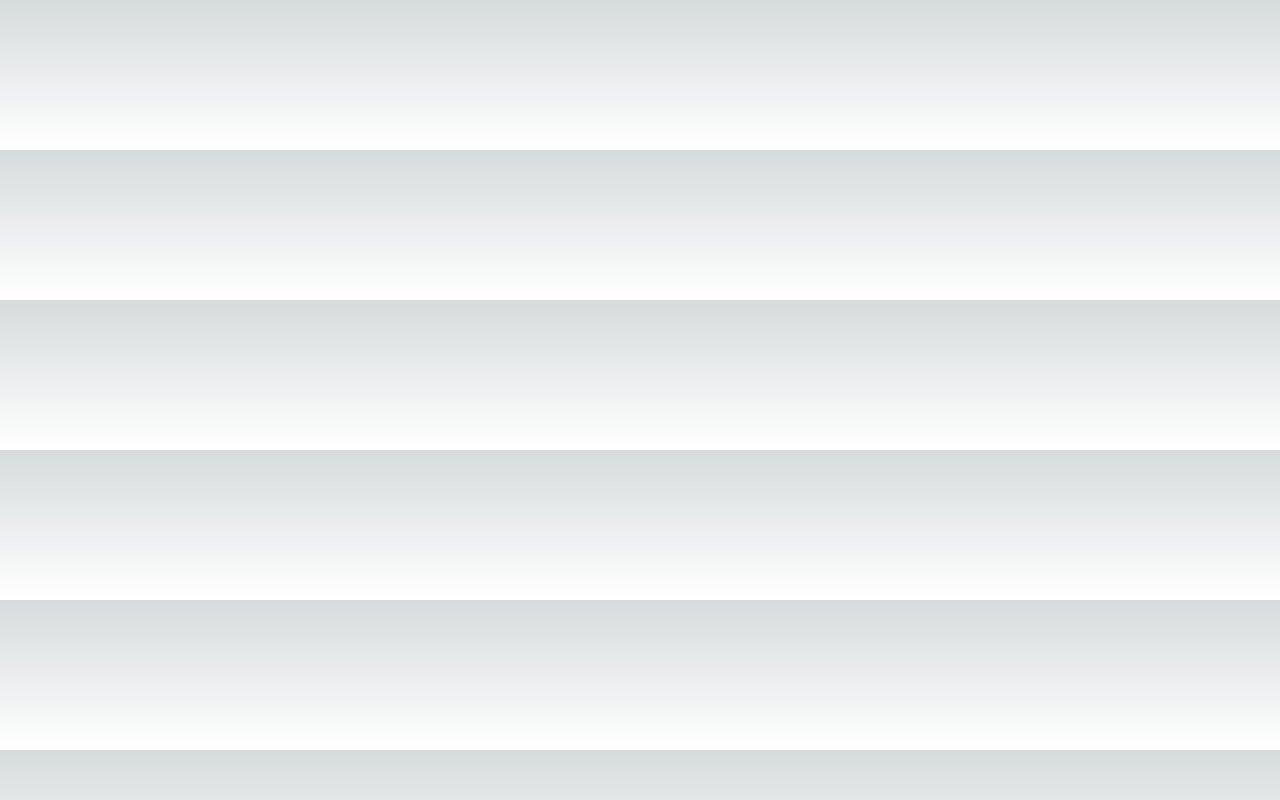
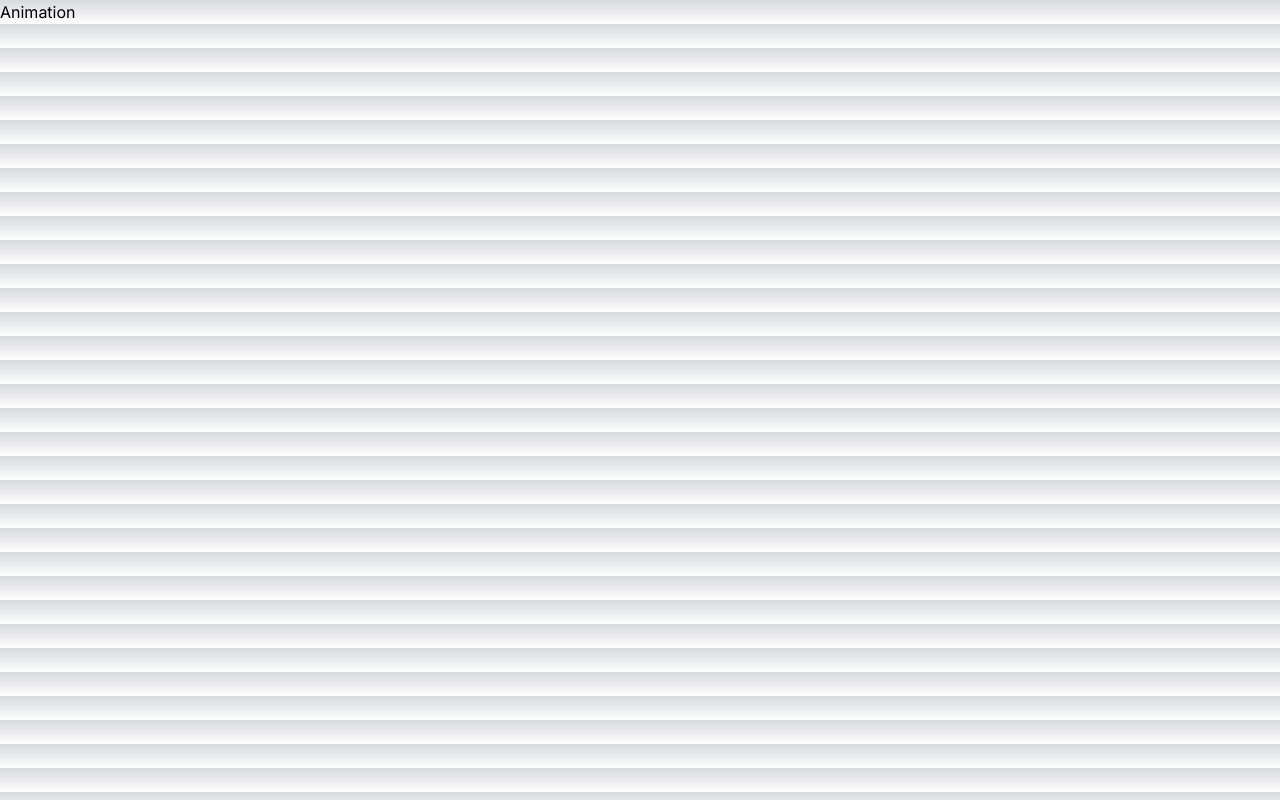
Before and after one commit to hamzaoui1225/hamzaoui1225.github.io, a Next.js app: page /animation in a window 1280 px wide. Built offline with nearby package versions, Linux system fonts and the light colour scheme.

Commit message:
Hamzaoui portfolio

```diff
--- a/app/animation/page.tsx
+++ b/app/animation/page.tsx
@@ -1,129 +1,3 @@
-'use client'
-import { motion } from "framer-motion";
-
-const Pulse = ({ n = 2, duration = 2, delay = 0.8, gap = 50 }) => {
-    return (
-        <motion.div style={{ display: "grid", placeItems: "center" }}>
-            {Array.from({ length: n }, (_, i) => (
-                <motion.div
-                    initial={{ opacity: 0 }}
-                    animate={{ opacity: [0, 1, 0], scale: 1.1 }}
-                    style={{
-                        borderRadius: "50%",
-                        background:
-                            "linear-gradient(90deg, rgba(21, 11, 48, 0.2) 0%, rgba(91, 57, 184, 0.2) 100%)",
-                        border: "1px solid rgb(172, 142, 255)",
-                        gridArea: "1 / 1 / 2 / 2",
-                        width: `${100 + i * gap}px`,
-                        height: `${100 + i * gap}px`,
-                        zIndex: n - i
-                    }}
-                    transition={{
-                        duration: duration + i,
-                        repeat: Infinity,
-                        delay: i * delay,
-                        repeatDelay: n - i - 1,
-                        ease: "easeOut"
-                    }}
-                />
-            ))}
-        </motion.div>
-    );
-};
-
-const PulseSyncFade = ({
-                           n = 4,
-                           duration = 1,
-                           delay = 0.5,
-                           width = 100,
-                           gap = 50
-                       }) => {
-    return (
-        <motion.div
-            style={{ display: "grid", placeItems: "center", position: "relative" }}
-        >
-            {Array.from({ length: n }, (_, i) => {
-                const delta = delay * (i - 1);
-                const pulseDelay = delay + delta;
-                const pulseRepeatDelay = pulseDelay;
-                const pulseDuration = duration + (n - delta);
-                return (
-                    <motion.div
-                        key={i}
-                        style={{
-                            borderRadius: "50%",
-                            background:
-                                "radial-gradient(50% 50% at 50% 50%, rgba(252, 252, 252, 0.3) 0%, #FCFCFC 100%)",
-                            border: "1px solid rgba(228, 228, 228, 0.85)",
-                            gridArea: "1 / 1 / 2 / 2",
-                            width: `${width + gap * i}px`,
-                            aspectRatio: "1/1",
-                            zIndex: n - i
-                        }}
-                        {...(i !== 0 && {
-                            initial: { opacity: 0 },
-                            animate: { opacity: [0, 1, 0], scale: 1.1 },
-                            transition: {
-                                duration: pulseDuration,
-                                delay: pulseDelay,
-                                ease: "easeOut",
-                                repeat: Infinity,
-                                repeatDelay: pulseRepeatDelay
-                            }
-                        })}
-                    />
-                );
-            })}
-        </motion.div>
-    );
-};
-
-const PulseSyncFadeFast = ({
-                               n = 4,
-                               duration = 1,
-                               delay = 0.5,
-                               width = 100,
-                               gap = 50
-                           }) => {
-    return (
-        <motion.div
-            style={{ display: "grid", placeItems: "center", position: "relative" }}
-        >
-            {Array.from({ length: n }, (_, i) => {
-                const pulseDelay = delay * i;
-                const pulseRepeatDelay = pulseDelay;
-                const pulseDuration = duration + delay * (n - i);
-                return (
-                    <motion.div
-                        key={i}
-                        style={{
-                            borderRadius: "50%",
-                            background:
-                                "radial-gradient(50% 50% at 50% 50%, rgba(252, 252, 252, 0.3) 0%, #FCFCFC 100%)",
-                            border: "1px solid rgba(228, 228, 228, 0.85)",
-                            gridArea: "1 / 1 / 2 / 2",
-                            width: `${width + gap * i}px`,
-                            aspectRatio: "1/1",
-                            zIndex: n - i
-                        }}
-                        {...(i !== 0 && {
-                            initial: { opacity: 0 },
-                            animate: { opacity: [0, 1, 0], scale: 1.1 },
-                            transition: {
-                                duration: pulseDuration,
-                                delay: pulseDelay,
-                                ease: [0.05, 0.6, 0.3, 0.3],
-                                repeat: Infinity,
-                                repeatDelay: pulseRepeatDelay
-                            }
-                        })}
-                    />
-                );
-            })}
-        </motion.div>
-    );
-};
-
 export default function App() {
-    return <Pulse duration={1} delay={0} />;
+    return <h1>Animation</h1>;
 }
```
